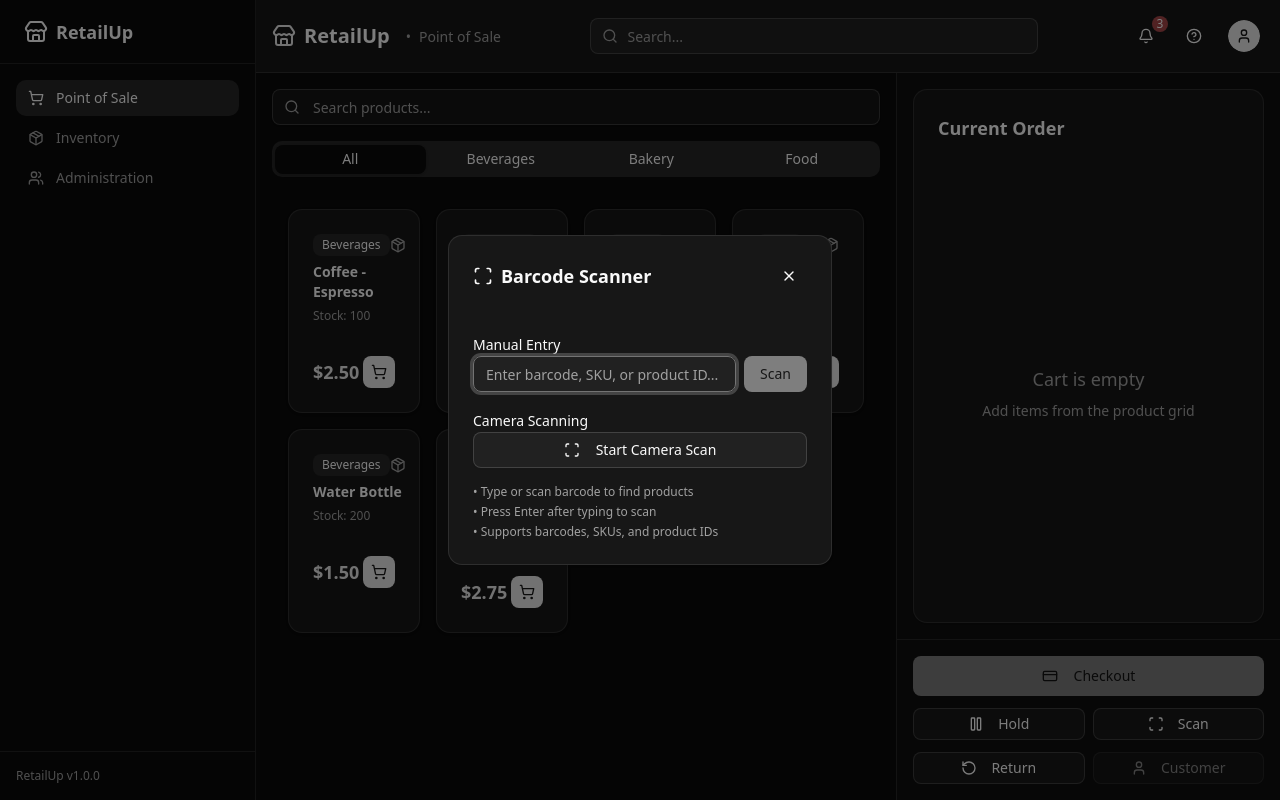
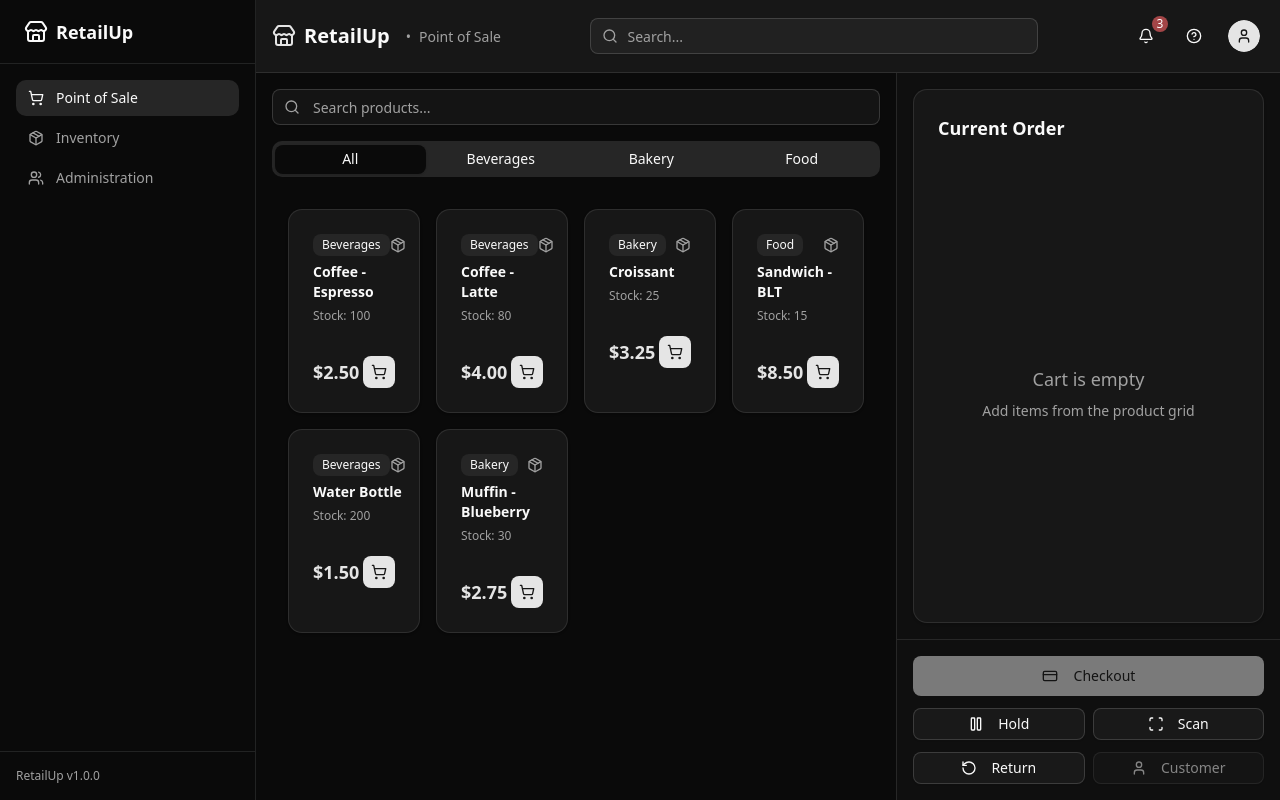
Before and after one commit to Sajjad-iq/retail-up, a React (Vite) app in the folder react/: page / in a window 1280 px wide. Built offline with nearby package versions, Linux system fonts and the light colour scheme.

Commit message:
Update POSInterface to disable barcode scanner by default, enhancing user experience during payment processing.

```diff
--- a/react/src/apps/pos/pages/POSInterface.tsx
+++ b/react/src/apps/pos/pages/POSInterface.tsx
@@ -29,7 +29,7 @@ import type { Transaction, Product, ReturnFormData } from '../types/pos';
  */
 export function POSInterface() {
     const [showPaymentDialog, setShowPaymentDialog] = useState(false);
-    const [showBarcodeScanner, setShowBarcodeScanner] = useState(true);
+    const [showBarcodeScanner, setShowBarcodeScanner] = useState(false);
     const [showReturnDialog, setShowReturnDialog] = useState(false);
     const [showHoldDialog, setShowHoldDialog] = useState(false);
 
```
